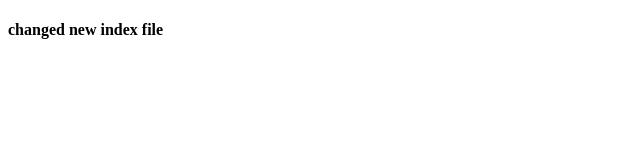
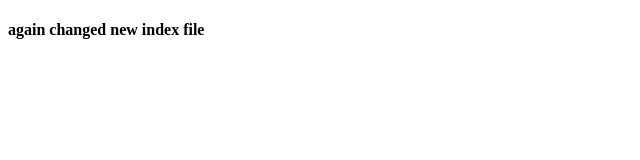
Before and after one commit to webdev-munna/LaravelProject, a plain HTML site: page newIndex.html in a window 1280 px wide. Shown: the full height of the page, 0-640 px from the left. Drawn offline with Linux system fonts and the light colour scheme.

Commit message:
2nd time changed newindex file

```diff
--- a/newIndex.html
+++ b/newIndex.html
@@ -6,6 +6,6 @@
     <title>Document</title>
   </head>
   <body>
-    <h4>changed new index file</h4>
+    <h4>again changed new index file</h4>
   </body>
 </html>
```
